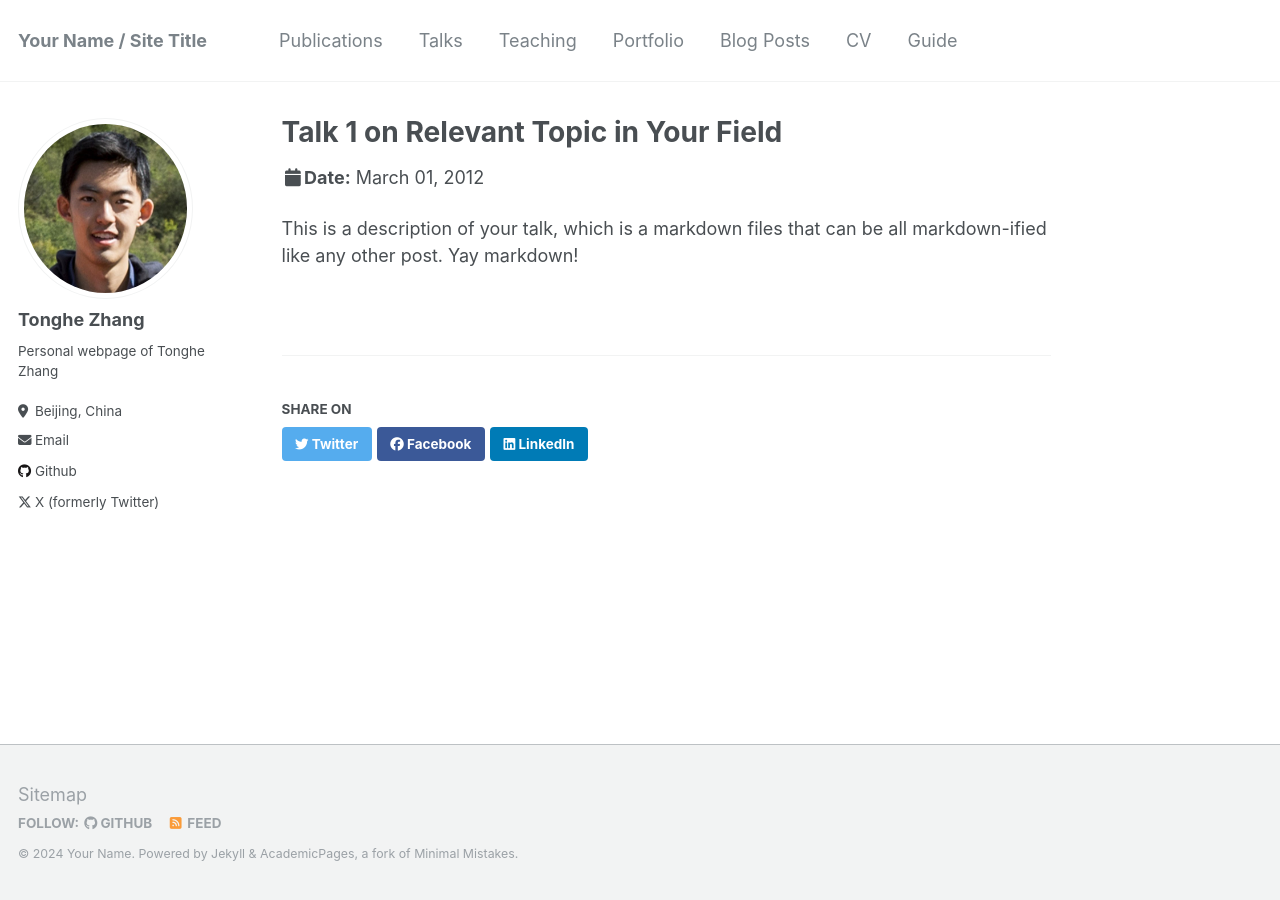
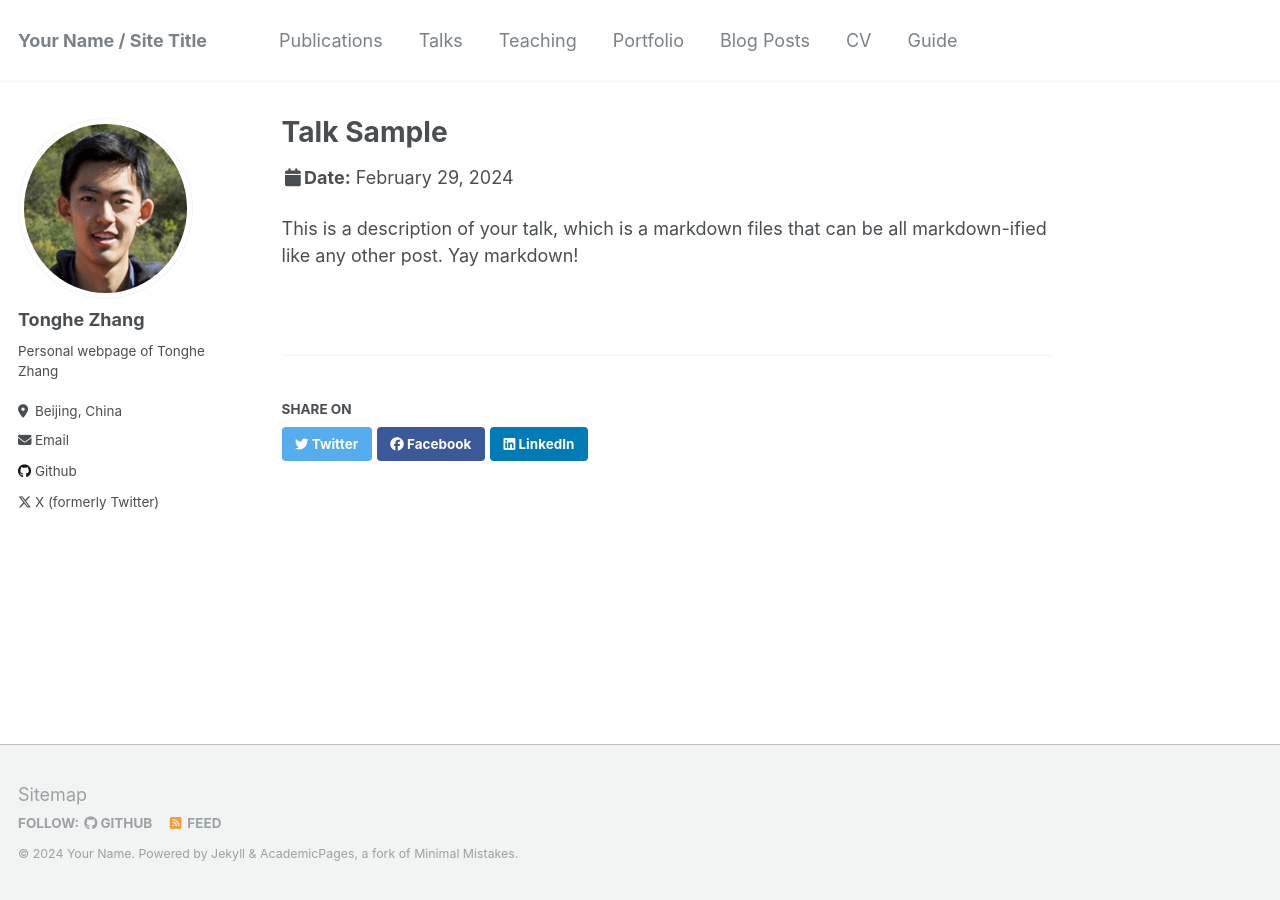
Before and after one commit to Tonghe-Zhang/Tonghe-Zhang.github.io, a Jekyll site: the page built from _talks/2012-03-01-talk-1.md, in a window 1280 px wide. Built offline with Jekyll 4.4.1, drawn with Linux system fonts in a browser that asks for light colours.

Commit message:
Update 2012-03-01-talk-1.md

```diff
--- a/_talks/2012-03-01-talk-1.md
+++ b/_talks/2012-03-01-talk-1.md
@@ -1,10 +1,10 @@
 ---
-title: "Talk 1 on Relevant Topic in Your Field"
+title: "Talk Sample"
 collection: talks
 type: "Talk"
-permalink: /talks/2012-03-01-talk-1
-venue: "UC San Francisco, Department of Testing"
-date: 2012-03-01
+permalink: /talks/2024-02-29-talk-1
+venue: "Place"
+date: 2024-02-29
 location: "San Francisco, California"
 ---
 
```
